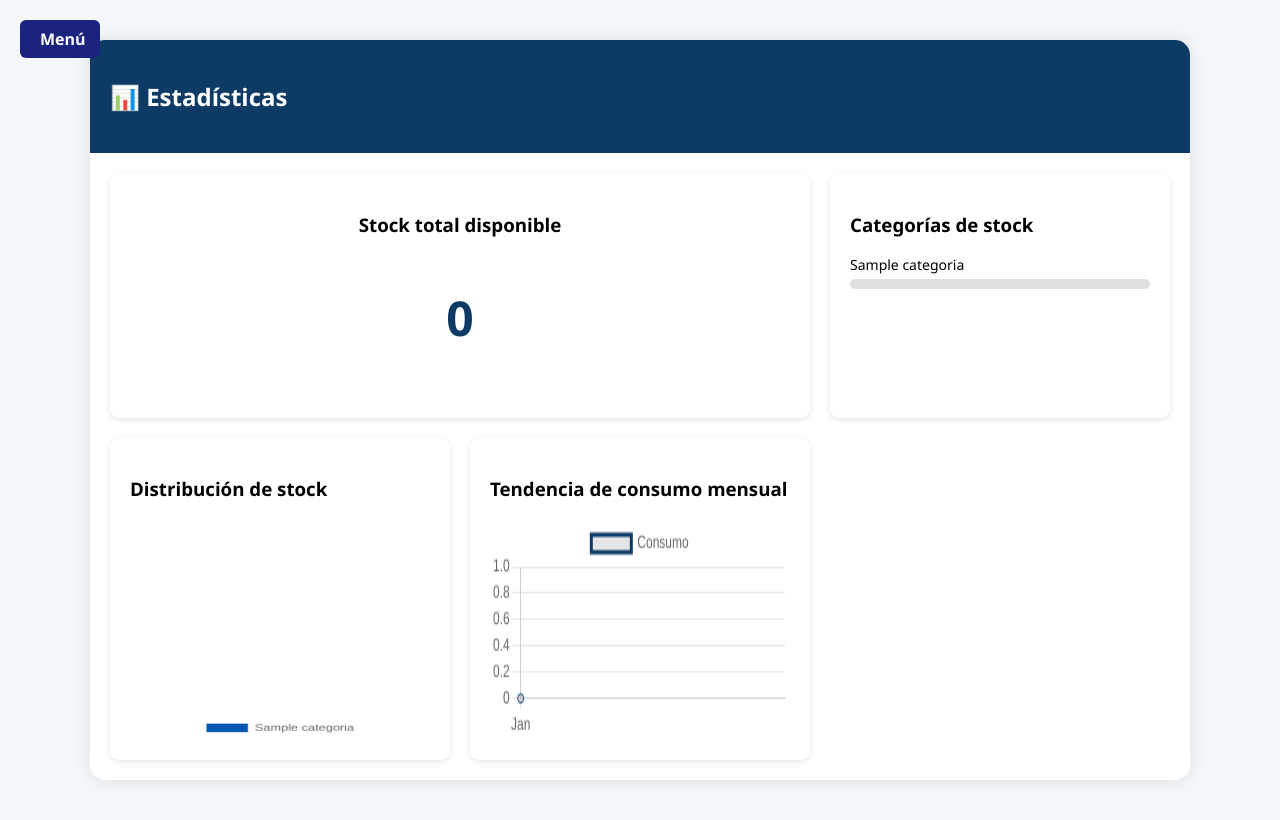
After one commit to AldanaFerreira/SistemaDePa-ol, a PHP site: page /estadistica/estadistica.php in a window 1280 px wide. The commit adds this page. Run offline with PHP 8.4, Linux system fonts and the light colour scheme; the visitor is signed in with stand-in values (Sample User, id 1); tables that the repository leaves empty or names only in its code hold one stand-in row (values such as "Sample post").

Commit message:
cambios martina

```diff
--- a/db/db.php
+++ b/db/db.php
@@ -2,7 +2,7 @@
 
 $host = "localhost";
 $usuario = "root";
-$contraseña = "aldu123";
+$contraseña = "abril2006";
 $basedatos = "sistemapanol";
 
 $conn = new mysqli($host, $usuario, $contraseña, $basedatos);///conn ess para hacer consultas
--- /dev/null
+++ b/estadistica/estadistica.css
@@ -0,0 +1,96 @@
+body {
+    font-family: 'Segoe UI', sans-serif;
+    background-color: #f5f8fa;
+    margin: 0;
+    padding: 0;
+}
+
+.contenedor {
+    max-width: 1100px;
+    margin: 40px auto;
+    background: white;
+    border-radius: 15px;
+    box-shadow: 0 0 20px rgba(0,0,0,0.1);
+    overflow: hidden;
+}
+
+.header {
+    background-color: #0d3b66;
+    color: white;
+    padding: 20px;
+}
+
+.tarjetas {
+    display: grid;
+    grid-template-columns: repeat(auto-fit, minmax(300px, 1fr));
+    gap: 20px;
+    padding: 20px;
+}
+
+.tarjeta {
+    background: #fff;
+    border-radius: 10px;
+    padding: 20px;
+    box-shadow: 0 2px 6px rgba(0,0,0,0.1);
+}
+
+.tarjeta.grande {
+    grid-column: span 2;
+    text-align: center;
+}
+
+.numero {
+    font-size: 48px;
+    font-weight: bold;
+    color: #0d3b66;
+}
+
+.barra {
+    margin: 10px 0;
+}
+
+.barra label {
+    font-size: 14px;
+    display: block;
+    margin-bottom: 5px;
+}
+
+.barra-progreso {
+    background: #e0e0e0;
+    border-radius: 10px;
+    height: 10px;
+    overflow: hidden;
+}
+
+.barra-progreso div {
+    height: 100%;
+    background: #007bff;
+}
+
+canvas {
+    width: 100% !important;
+    height: 220px !important;
+}
+
+/*Menú*/
+.menu-button {
+    position: absolute;
+    top: 20px;
+    left: 20px;
+}
+.menu-link {
+    display: inline-flex;
+    align-items: center;
+    gap: 6px;
+    background-color: #1a237e;
+    color: white;
+    padding: 8px 14px;
+    border-radius: 6px;
+    text-decoration: none;
+    font-weight: bold;
+}
+.menu-link:hover {
+    background-color: #0b1155;
+    color: white;
+    text-decoration: none;
+}
--- /dev/null
+++ b/estadistica/estadistica.js
@@ -0,0 +1,39 @@
+window.addEventListener('DOMContentLoaded', () => {
+    // Gráfico circular
+    const ctxPie = document.getElementById('graficoCircular').getContext('2d');
+    new Chart(ctxPie, {
+        type: 'doughnut',
+        data: {
+            labels: categorias,
+            datasets: [{
+                data: stockCategorias,
+                backgroundColor: ['#0056b3','#4da6ff','#99ccff','#ff9933','#ff6666','#33cc33'],
+                borderWidth: 1
+            }]
+        },
+        options: {
+            responsive: true,
+            plugins: { legend: { position: 'bottom' } }
+        }
+    });
+
+    // Gráfico de línea (tendencia de consumo)
+    const ctxLine = document.getElementById('graficoLinea').getContext('2d');
+    new Chart(ctxLine, {
+        type: 'line',
+        data: {
+            labels: meses,
+            datasets: [{
+                label: 'Consumo',
+                data: consumo,
+                borderColor: '#0d3b66',
+                fill: false,
+                tension: 0.3
+            }]
+        },
+        options: {
+            responsive: true,
+            scales: { y: { beginAtZero: true } }
+        }
+    });
+});
--- /dev/null
+++ b/estadistica/estadistica.php
@@ -0,0 +1,121 @@
+<?php
+ini_set('display_errors', 1);
+ini_set('display_startup_errors', 1);
+error_reporting(E_ALL);
+
+session_start();
+if (!isset($_SESSION['usuario'])) {
+    header("Location: ../login/auth/login.html");
+    exit();
+}
+
+require_once '../db/db.php';
+
+// 1️⃣ Stock total por categoría
+$sqlStock = "
+    SELECT c.nombre AS categoria, SUM(s.cantidadDisponible) AS total
+    FROM stock s
+    INNER JOIN herramientas h ON s.idHerramienta = h.idHerramienta
+    INNER JOIN categorias c ON h.idCategoria = c.idCategoria
+    GROUP BY c.nombre
+";
+$resultadoStock = $conn->query($sqlStock);
+
+$categorias = [];
+$stockCategorias = [];
+$totalStock = 0;
+
+while ($fila = $resultadoStock->fetch_assoc()) {
+    $categorias[] = $fila['categoria'];
+    $stockCategorias[] = (int)$fila['total'];
+    $totalStock += (int)$fila['total'];
+}
+
+// 2️⃣ Tendencia de consumo mensual (según fechaActualizacion)
+$meses = [];
+$consumo = [];
+
+$sqlConsumo = "
+    SELECT MONTH(fechaActualizacion) AS mes, SUM(cantidadDisponible) AS total
+    FROM stock
+    WHERE fechaActualizacion IS NOT NULL
+    GROUP BY MONTH(fechaActualizacion)
+    ORDER BY MONTH(fechaActualizacion)
+";
+$resultadoConsumo = $conn->query($sqlConsumo);
+
+while ($fila = $resultadoConsumo->fetch_assoc()) {
+    $mesNum = (int)$fila['mes'];
+    $meses[] = date('M', mktime(0,0,0,$mesNum,1)); // Convierte 1..12 a Ene..Dic
+    $consumo[] = (int)$fila['total'];
+}
+
+// Convertir a JSON para JS
+$categoriasJSON = json_encode($categorias);
+$stockJSON = json_encode($stockCategorias);
+$mesesJSON = json_encode($meses);
+$consumoJSON = json_encode($consumo);
+?>
+
+<!DOCTYPE html>
+<html lang="es">
+<head>
+    <div class="form-container">
+    <div class="menu-button">
+        <a href="../public/dashboard-jefe.php" class="menu-link">
+            <i class="fas fa-bars"></i> Menú
+        </a>
+    </div>
+    <meta charset="UTF-8">
+    <title>Estadísticas</title>
+    <link rel="stylesheet" href="estadistica.css">
+    <script src="https://cdn.jsdelivr.net/npm/chart.js"></script>
+</head>
+<body>
+<div class="contenedor">
+    <div class="header">
+        <h2>📊 Estadísticas</h2>
+    </div>
+
+    <div class="tarjetas">
+        <div class="tarjeta grande">
+            <h3>Stock total disponible</h3>
+            <p class="numero"><?php echo $totalStock; ?></p>
+        </div>
+
+        <div class="tarjeta">
+            <h3>Categorías de stock</h3>
+            <?php
+            for ($i=0; $i < count($categorias); $i++):
+                $porcentaje = $totalStock > 0 ? ($stockCategorias[$i]/$totalStock)*100 : 0;
+            ?>
+            <div class="barra">
+                <label><?php echo $categorias[$i]; ?></label>
+                <div class="barra-progreso">
+                    <div style="width: <?php echo $porcentaje; ?>%"></div>
+                </div>
+            </div>
+            <?php endfor; ?>
+        </div>
+
+        <div class="tarjeta">
+            <h3>Distribución de stock</h3>
+            <canvas id="graficoCircular"></canvas>
+        </div>
+
+        <div class="tarjeta">
+            <h3>Tendencia de consumo mensual</h3>
+            <canvas id="graficoLinea"></canvas>
+        </div>
+    </div>
+</div>
+
+<script>
+    const categorias = <?php echo $categoriasJSON; ?>;
+    const stockCategorias = <?php echo $stockJSON; ?>;
+    const meses = <?php echo $mesesJSON; ?>;
+    const consumo = <?php echo $consumoJSON; ?>;
+</script>
+<script src="estadistica.js"></script>
+</body>
+</html>
--- a/login/auth/procesarLogin.php
+++ b/login/auth/procesarLogin.php
@@ -19,7 +19,7 @@ $clave_validaa   = "5678";
 if ($usuario === $usuario_validoo && $clave === $clave_validaa) {
     $_SESSION['usuario'] = $usuario;
     $_SESSION['rol'] = 'jefe';
-    header("Location: /SistemaDePañol/public/dashboard-jefe.php");
+    header("Location: /SistemaDePa-ol/public/dashboard-jefe.php");
     exit();
 }
 
@@ -27,7 +27,7 @@ if ($usuario === $usuario_validoo && $clave === $clave_validaa) {
 if ($usuario === $usuario_valido && $clave === $clave_valida) {
     $_SESSION['usuario'] = $usuario;
     $_SESSION['rol'] = 'admin';
-    header("Location: /SistemaDePañol/public/dashboard.php");
+    header("Location: /SistemaDePa-ol/public/dashboard.php");
     exit();
 } else {
     echo "<div style='font-family:sans-serif; text-align:center; margin-top:2rem;'>
--- a/mantenimiento/list.php
+++ b/mantenimiento/list.php
@@ -58,6 +58,12 @@ if($herramientasPendientes >= 3){
 <!DOCTYPE html>
 <html lang="es">
 <head>
+    <div class="form-container">
+    <div class="menu-button">
+        <a href="../public/dashboard-jefe.php" class="menu-link">
+            <i class="fas fa-bars"></i> Menú
+        </a>
+    </div>
 <meta charset="UTF-8">
 <title>Mantenimiento de Herramientas</title>
 <link rel="stylesheet" href="estiloMantenimiento.css">
--- a/public/dashboard-jefe.php
+++ b/public/dashboard-jefe.php
@@ -72,7 +72,7 @@ if($row = $result->fetch_assoc()){
             </span>
             <span class="sidebar-text">Reportes</span>
         </a>
-        <a href="../jefeArea/estadisticas.php" class="btn">
+        <a href="../estadistica/estadistica.php" class="btn">
             <span class="sidebar-icon">
                 <svg xmlns="http://www.w3.org/2000/svg" height="38" width="38" viewBox="0 0 24 24" fill="currentColor"><path d="M19 3h-4.18C14.4 1.84 13.3 1 12 1s-2.4.84-2.82 2H5c-1.1 0-2 .9-2 2v16c0 1.1.9 2 2 2h14c1.1 0 2-.9 2-2V5c0-1.1-.9-2-2-2zm-7 0c.55 0 1 .45 1 1s-.45 1-1 1-1-.45-1-1 .45-1 1-1zm7 18H5V5h2v2h10V5h2v16z"/></svg>
             </span>
--- a/public/dashboard.php
+++ b/public/dashboard.php
@@ -31,12 +31,6 @@ require_once '../db/db.php';
             <svg xmlns="http://www.w3.org/2000/svg" height="38" width="38" viewBox="0 0 24 24" fill="currentColor"><path d="M5 9.2V19h2V9.2zm6 2.6V19h2v-7.2zm6-5.2V19h2V6.6z"/></svg>
         </span>
         <span class="sidebar-text">Reportes</span>
-    </a>
-    <a href="../reportes/list.php" class="btn" style="background:#2d89ef;color:#fff;margin-top:8px;">
-        <span class="sidebar-icon">
-            <svg xmlns="http://www.w3.org/2000/svg" height="24" width="24" viewBox="0 0 24 24" fill="currentColor"><path d="M5 13h14v-2H5v2zm7-9L5 9h4v6h6V9h4L12 4z"/></svg>
-        </span>
-        <span class="sidebar-text">Enviar reporte</span>
     </a>
     <a href="../inventario/list.php" class="btn">
         <span class="sidebar-icon">
```
Also changed, not shown: estadistica/obtenerDatos.php (added, +18 -0 lines), inventario/list.php (+6 -6 lines), mantenimiento/estiloMantenimiento.css (+24 -0 lines).
